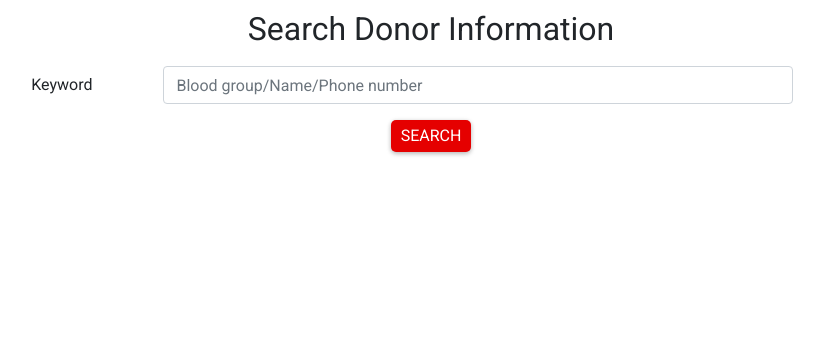
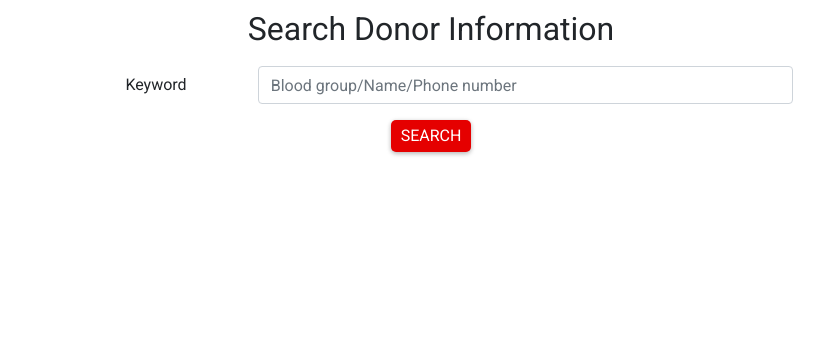
Before and after one commit to galib45/donorfind-flask-bootstrap, a Flask app: page /search in a window 1280 px wide. Shown: the part 56-420 px from the top of the page, without its empty margins (209-1033 px from the left). Run offline with Flask 2, Linux system fonts and the light colour scheme; parts of the project's set-up code (start-up, migrations or seed data) failed here and were passed over; some libraries are stand-ins or nearby versions.

Commit message:
changed search page

```diff
--- a/templates/search.html
+++ b/templates/search.html
@@ -17,9 +17,9 @@ form {
 		<center><h2>Search Donor Information</h2></center>
 		<form method="post">
 			<div class="form-group row">
-				<div class="col-1"></div>
-				<label for="qstring" class="col-2 col-form-label">Keyword</label>
-				<div class="col-8 col-md-7">
+				<div class="col-0 col-sm-1 col-md-2"></div>
+				<label for="qstring" class="col-3 col-sm-2 col-md-2 col-form-label">Keyword</label>
+				<div class="col-9 col-sm-8 col-md-6">
 					<input type="text" name="qstring" class="form-control" placeholder="Blood group/Name/Phone number" required>
 				</div>
 			</div>
```
